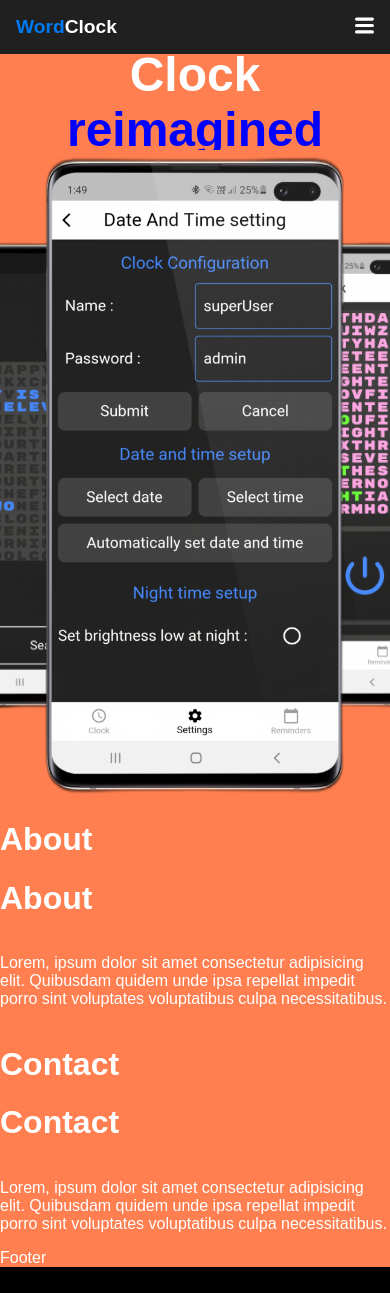
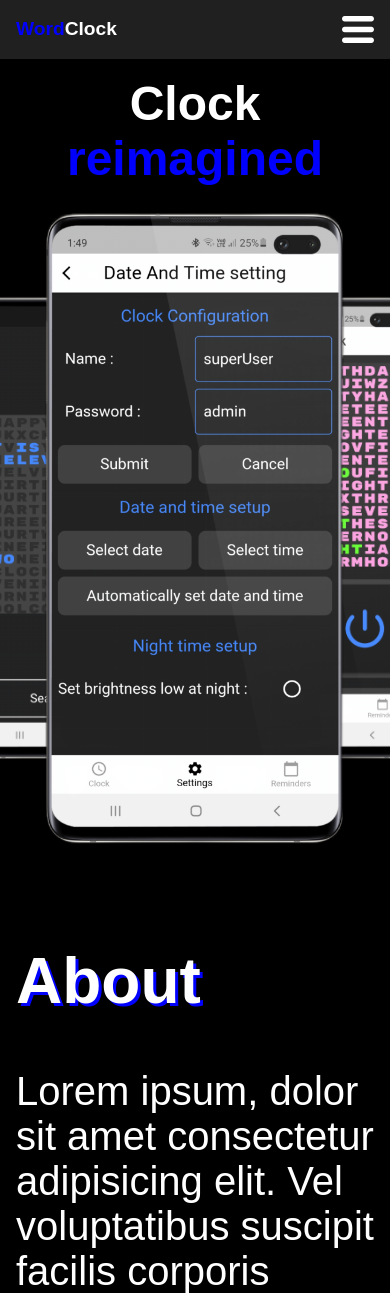
Before and after one commit to Sahil-Programme/WordClock, a plain HTML site: page index.html in a window 390 px wide. Shown: the top 1293 px of the page. Before the commit the page ends 1267 px from the top, so only its background shows below. Drawn offline with Linux system fonts and the light colour scheme.

Commit message:
almost done with CSS -> need to add content

```diff
--- a/index.html
+++ b/index.html
@@ -34,7 +34,6 @@
                 <!--Title Heading-->
                 <div class="heading-div">
                     <h1 class="title-text">Clock <span>reimagined</span></h1>
-                    <!--h1 class="title-text-shadow">Clock <span>reimagined</span></h1-->
                 </div>
             </div>
             <!--Carousel-->
@@ -65,22 +64,23 @@
             </div>
             <!--About section-->
             <div class="about-heading">
-                <h1 class="about-text-shadow">About</h1>
                 <h1 class="about-text">About</h1>
             </div>
             <div class="about-content">
                 <p>
-                    Lorem, ipsum dolor sit amet consectetur adipisicing elit. Quibusdam quidem unde ipsa repellat impedit porro sint voluptates voluptatibus culpa necessitatibus.
+                    Lorem ipsum, dolor sit amet consectetur adipisicing elit. Vel voluptatibus suscipit facilis corporis exercitationem tempore, molestias tenetur alias sed debitis illo deserunt dicta, magnam itaque libero vero sit sequi, maxime officia non iusto in! Dolore,
+                    fuga autem. Ipsa amet accusantium reiciendis aliquam nesciunt, iste alias nam distinctio, sequi corrupti et!
                 </p>
             </div>
             <!--Contact section-->
             <div class="contact-heading">
-                <h1 class="contact-text-shadow">Contact</h1>
                 <h1 class="contact-text">Contact</h1>
             </div>
             <div class="contact-content">
                 <p>
-                    Lorem, ipsum dolor sit amet consectetur adipisicing elit. Quibusdam quidem unde ipsa repellat impedit porro sint voluptates voluptatibus culpa necessitatibus.
+                    Lorem ipsum dolor sit amet consectetur adipisicing elit. Earum soluta repellendus iusto amet ipsam quod dolores unde eos, voluptatibus quisquam cum recusandae. Unde iusto molestias blanditiis, ducimus voluptatum cupiditate repellat accusantium eos quo
+                    suscipit labore commodi, quod natus distinctio veritatis voluptates repellendus facere porro saepe libero itaque dignissimos dolores. Expedita, assumenda vitae dolorum enim iure error minima harum dolor optio dolorem dicta officia
+                    voluptate et doloribus quaerat? Maxime voluptatum sapiente amet impedit voluptatem alias, dolorem ea tempore error veritatis quos hic blanditiis consectetur molestias itaque ad, tempora dolor. Culpa, quas!
                 </p>
             </div>
             <div class="footer">Footer</div>
--- a/styles/styles.scss
+++ b/styles/styles.scss
@@ -1,5 +1,5 @@
 :root {
-    --primary-color: #007af3;
+    --primary-color: #0000ff;
 }
 
 * {
@@ -8,11 +8,12 @@
 
 html,
 body {
+    font-size: 16px;
     height: 100vh;
 }
 
 body {
-    background: black;
+    background: #181818;
     margin: 0;
     font-family: sans-serif;
     color: white;
@@ -30,13 +31,14 @@ body {
 //navbar
 .navbar {
     top: 0;
+    background: #202020;
+    //padding: 1em;
+    margin: auto;
     max-width: 1500px;
-    background: #202020;
-    padding: 1em;
-    margin: auto;
     position: sticky;
     z-index: 2000;
     .logo {
+        margin: 1rem;
         text-decoration: none;
         font-weight: bold;
         color: white;
@@ -51,9 +53,11 @@ body {
     .container {
         display: flex;
         place-content: space-between;
+        align-items: center;
         img {
-            height: 1.2em;
-            width: 1.2em;
+            margin: 1rem;
+            width: 2em;
+            //height: 2em;
         }
     }
     .mobile-menu {
@@ -62,14 +66,16 @@ body {
 }
 
 .grid {
-    //background-color: green;
+    background-color: black;
+    padding: 0;
+    margin: 0;
     margin: auto;
     display: grid;
     overflow: hidden;
     max-width: 1500px;
-    grid-template-columns: 1fr 1fr;
+    grid-template-columns: 1fr;
     grid-template-rows: min-content;
-    grid-template-areas: "title title""carousel carousel""about-heading about-content""contact-heading contact-content""footer footer";
+    grid-template-areas: "title""carousel""about-heading""about-content""contact-heading""contact-content""footer";
     .title-heading {
         grid-area: title;
     }
@@ -98,6 +104,29 @@ body {
     position: relative;
 }
 
+// Title section
+.heading-div {
+    width: 100%;
+    max-width: 1500px;
+    overflow: hidden;
+    text-align: center;
+    font-size: 4em;
+    height: 6em;
+    display: flex;
+    align-items: center;
+    justify-content: center;
+    position: relative;
+    .title-text {
+        //text-shadow: 4px 4px var(--primary-color);
+        z-index: 2;
+        span {
+            color: var(--primary-color);
+            //text-shadow: 4px 4px white;
+        }
+    }
+}
+
+// Carousel
 .slider-container {
     max-width: 1500px;
     height: 650px;
@@ -115,77 +144,50 @@ body {
     left: 50%;
     top: 50%;
     transform: translate(-50%, -50%);
-    font-size: 1.5em;
-    filter: blur(8px);
+    font-size: 2em;
+    filter: blur(7px);
     max-width: 1500px;
     height: auto;
     position: absolute;
+    line-height: 2em;
+    color: var(--primary-color);
 }
 
-.heading-div {
-    width: 100%;
-    max-width: 1500px;
-    overflow: hidden;
-    text-align: center;
-    font-size: 4em;
-    height: 4.5em;
+// About section
+.about-heading,
+.contact-heading {
+    height: 6rem;
     display: flex;
     align-items: center;
-    justify-content: center;
-    position: relative;
-    .title-text {
-        z-index: 2;
-        span {
-            color: blue;
-        }
-    }
-    /*.container-div {
-        z-index: 1;
-        color: transparent;
-        position: absolute;
-        transform: translate(-6px, -6px);
-        -webkit-text-stroke: 4px var(--primary-color);
-        -webkit-text-fill-color: transparent;
-    }*/
+    margin-top: 5em;
+}
+
+.about-text,
+.contact-text {
+    margin: 1rem;
+    font-size: 4rem;
+    color: white;
+    text-shadow: 3px 3px var(--primary-color);
+}
+
+.about-content,
+.contact-content {
+    display: flex;
+    align-items: center;
+    font-size: 2.5em;
+    margin: 0 1rem 0 1rem;
 }
 
 @media screen and (max-width: 900px) {
     .heading-div {
         font-size: 2em;
-        height: 2.25em;
-    }
-    .grid {
-        background-color: coral;
-        grid-template-columns: 1fr;
-        grid-template-rows: min-content;
-        grid-template-areas: "title""carousel""about-heading""about-content""contact-heading""contact-content""footer";
-        .title-heading {
-            grid-area: title;
-        }
-        .carousel-container {
-            grid-area: carousel;
-        }
-        .about-heading {
-            grid-area: about-heading;
-        }
-        .about-content {
-            grid-area: about-content;
-        }
-        .contact-heading {
-            grid-area: contact-heading;
-        }
-        .contact-content {
-            grid-area: contact-content;
-        }
-        .footer {
-            grid-area: footer;
-        }
+        height: 3em;
     }
 }
 
 @media screen and (max-width: 545px) {
     .heading-div {
         font-size: 1.5em;
-        height: 4em;
+        height: 6em;
     }
 }
```
Also changed, not shown: styles/styles.css, 1 other file.
